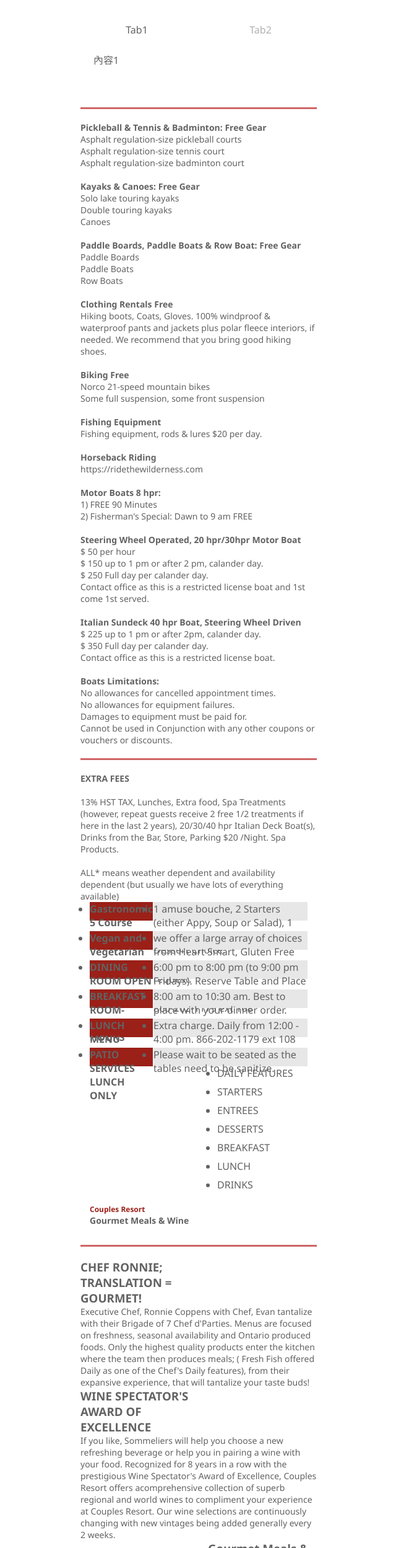
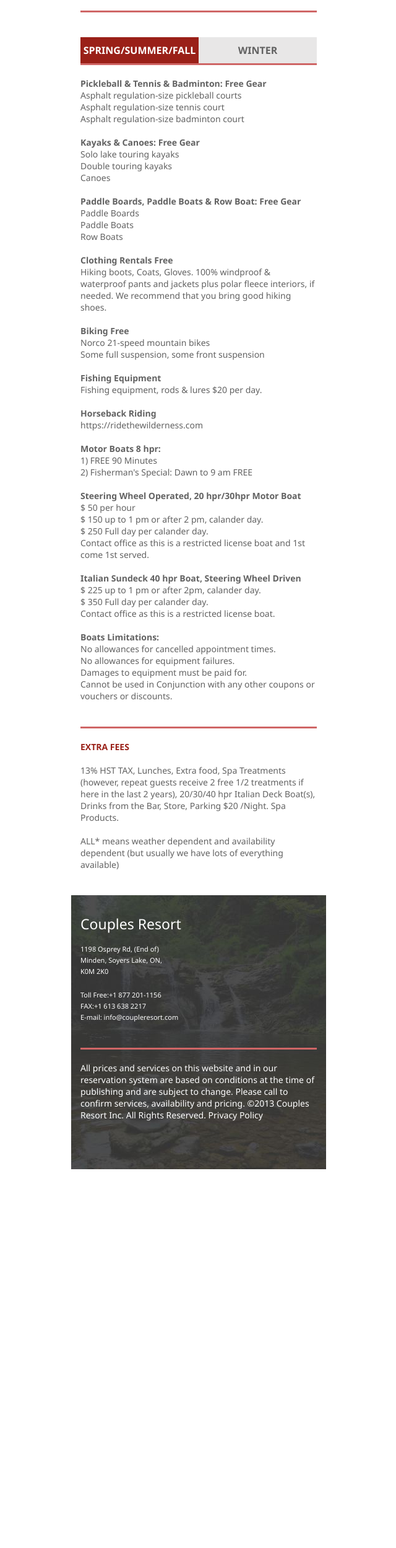
Before and after one commit to Owen-0724/2023_FIP, a plain HTML site: page packages.html in a window 1280 px wide. Shown: the part 2328-4825 px from the top of the page at 62% size, without its empty margins (319-959 px from the left). After the commit the page ends 4216 px from the top, so only its background shows below. Drawn offline with Linux system fonts and the light colour scheme.

Commit message:
update package page

```diff
--- a/css/package.css
+++ b/css/package.css
@@ -50,12 +50,18 @@ ol{
     height: 217px;
 }
 
+.line-separator-0{
+    margin-top: 0px;
+    border-top: solid 3px #CF6666;
+    padding-top: 0px;
+}
+
 /*--tab-*/
 
 .container {
     max-width: 400px;
-    margin: 30px auto;
-  }
+    margin: 20px auto;
+}
 
 
 .tab-list {
@@ -64,13 +70,18 @@ ol{
     list-style: none;
     display: flex;
     position: relative;
+    font-size: 16px;
+    font-weight: bold;
+    background-color: #E8E7E7;
+    color: #626262;
+
 }
 
 .tab-item {
     flex: 1;
     text-align: center;
     transition: .3s;
-    opacity: 0.5;
+    opacity: 1;
 }
 
 .tab-toggle {
@@ -84,6 +95,8 @@ ol{
 .tab-toggle:nth-child(1):checked ~ .tab-list .tab-item:nth-child(1),
 .tab-toggle:nth-child(2):checked ~ .tab-list .tab-item:nth-child(2) {
     opacity: 1;
+    background-color: #9a2018;
+    color: white;
 }
 
 .tab-toggle:nth-child(1):checked ~ .tab-container .tab-content:nth-child(1),
@@ -97,5 +110,13 @@ ol{
 }
 
 .tab-container {
-  padding: 15px 30px;
+  padding: 20px 0;
 }
+
+/*--tab hover--*/
+
+.tab-item:hover{
+    opacity: .6;
+    background-color: #9a2018;
+    color: white;
+}
--- a/packages.html
+++ b/packages.html
@@ -159,6 +159,15 @@
 
         </section>
 
+
+
+        <section id="equipment" class="grid-con">
+
+            <h2 class="hidden">equipment detail</h2>
+
+            <div class="col-span-full">
+                <div class="line-separator"></div>
+
                 <div class="container">
                     <div class="tab_box">
                       <input type="radio" class="tab-toggle" name="tab-toggle" id="tab1" checked>
@@ -166,31 +175,17 @@
 
                       <ul class="tab-list">
                         <li class="tab-item">
-                  <label class="tab-trigger" for="tab1">Tab1</label>
+                          <label class="tab-trigger" for="tab1">SPRING/SUMMER/FALL</label>
                         </li>
                         <li class="tab-item">
-                  <label class="tab-trigger" for="tab2">Tab2</label>
+                          <label class="tab-trigger" for="tab2">WINTER</label>
                         </li>
                       </ul>
 
+                      <div class="line-separator-0"></div>
+
                       <div class="tab-container">
                         <div class="tab-content">
-                    內容1
-                </div>
-                <div class="tab-content">
-                    內容2
-
-                </div>
-              </div>
-            </div>
-        </div>
-
-        <section id="equipment" class="grid-con">
-
-            <h2 class="hidden">equipment detail</h2>
-
-            <div class="col-span-full">
-                <div class="line-separator"></div>
                             <p>
                                 <span class="bold">Pickleball & Tennis & Badminton: Free Gear</span>
                                 <br>
@@ -279,9 +274,45 @@
                                 <br>
                                 Cannot be used in Conjunction with any other coupons or vouchers or discounts.
                             </p>
+                        </div>
+                        <div class="tab-content">
+                            <p>
+                                <span class="bold">Feed the Wildlife Birds: Free</span>
+                                <br>
+                                Famous Algonquin Park Birds will eat from your hands.
+                                <br>
+                                Daily Activity.
+                                <br>
+                                <br>
+                                <span class="bold">IceHiking Gear: Free</span>
+                                <br>
+                                Crampons and ski poles for walking trails from November to April if there is ice or snow on the Algonquin Park Trails.
+                                <br>
+                                <br>
+                                <span class="bold">Cross Country Ski Gear: Free</span>
+                                <br>
+                                <br>
+                                <span class="bold">Snowshoe Gear: Free</span>
+                                <br>
+                                <br>
+                                <span class="bold">Ice Skate Gear: Free</span>
+                                <br>
+                                <br>
+                                <span class="bold">Clothing: Free</span>
+                                <br>
+                                <br>
+                                Winter boots, Coats, Gloves. 100% windproof & waterproof pants and jackets plus polar fleece interiors, if needed.
+                            </p>
+
+                        </div>
+                      </div>
+                    </div>
+                </div>
+
+
                 <div class="line-separator"></div>
                 <p>
-                    <span class="bold">EXTRA FEES</span>
+                    <span class="bold cr-red">EXTRA FEES</span>
                     <br>
                     <br>
                     13% HST TAX, Lunches, Extra food, Spa Treatments (however, repeat guests receive 2 free 1/2 treatments if here in the last 2 years),  20/30/40 hpr Italian Deck Boat(s), Drinks from the Bar, Store, Parking $20 /Night. Spa Products.
@@ -292,80 +323,6 @@
             </div>
         </section>
 
-        <div class="col-span-full"></div>
-        <!--dining_menu-->
-
-        <section id="dining_menu" class="grid-con">
-
-            <h2 class="hidden">Dining menu</h2>
-
-            <ul class="col-start-1 col-span-1 bold grid-row">
-                <li class="row-1 box menu_1">Gastronomic 5
-                    Course Meal</li>
-                <li class="row-2 box menu_1">Vegan and
-                    Vegetarian dishes</li>
-                <li class="row-3 box menu_1">DINING ROOM OPEN</li>
-                <li class="row-4 box menu_1">BREAKFAST
-                    ROOM-SERVICE HOURS</li>
-                <li class="row-5 box menu_1">LUNCH MENU</li>
-                <li class="row-6 box menu_1">PATIO SERVICES
-                    LUNCH ONLY</li>
-            </ul>
-
-            <ul class="col-start-2 col-span-3 grid-row">
-                <li class="row-1 box2 menu_2">1 amuse bouche, 2 Starters (either Appy, Soup or Salad), 1 main Entree Choice and 1 Dessert Choice.</li>
-                <li class="row-2 box2 menu_2">we offer a large array of choices from Heart Smart, Gluten Free and Celiac Disease on your request.</li>
-                <li class="row-3 box2 menu_2">6:00 pm to 8:00 pm (to 9:00 pm Fridays).  Reserve Table and Place Order Between 12pm - 5pm.  866-202-1179 ext 108</li>
-                <li class="row-4 box2 menu_2">8:00 am to 10:30 am. Best to place with your dinner order. 866-202-1179 ext 102</li>
-                <li class="row-5 box2 menu_2">Extra charge. Daily from 12:00 - 4:00 pm.   866-202-1179 ext 108</li>
-                <li class="row-6 box2 menu_2">Please wait to be seated as the tables need to be sanitize.</li>
-            </ul>
-
-        </section>
-
-        <section id="menu_detail" class="grid-con">
-
-            <h2 class="hidden">Menu detail</h2>
-
-            <div id="dining_img3" class="col-start-1 col-span-2"></div>
-            <div id="dining_img3_side" class="col-start-2 col-span-1"></div>
-            <ul class="col-start-3 col-span-2 grid-row-dining">
-                <li>DAILY FEATURES</li>
-                <li>STARTERS</li>
-                <li>ENTREES</li>
-                <li>DESSERTS</li>
-                <li>BREAKFAST</li>
-                <li>LUNCH</li>
-                <li>DRINKS</li>
-            </ul>
-        </section>
-
-        <section id="meals_wine" class="grid-con">
-
-            <h2 class="hidden">Gourmet Meals & Wine</h2>
-
-            <div id="why-choose-us-heading-box" class="col-span-full">
-                <h2 class="hero-img-h3"><span>Couples Resort</span><br>Gourmet Meals & Wine</h2>
-            </div>
-
-        </section>
-        <div class="grid-con meals_wine_text">
-            <div class="col-span-full line-separator"></div>
-            <h3 class="col-start-1 col-span-2">CHEF RONNIE; TRANSLATION = GOURMET!</h3>
-            <p class="col-start-1 col-span-4">Executive Chef, Ronnie Coppens with Chef, Evan tantalize with their Brigade of 7 Chef d'Parties. Menus are focused on freshness, seasonal availability and Ontario produced foods. Only the highest quality products enter the kitchen where the team then produces meals; ( Fresh Fish offered Daily as one of the Chef's Daily features), from their expansive experience, that will tantalize your taste buds!</p>
-            <h3 class="col-start-1 col-span-2">WINE SPECTATOR'S AWARD OF EXCELLENCE</h3>
-            <p class="col-start-1 col-span-4">If you like, Sommeliers will help you choose a new refreshing
-                beverage or help you in pairing a wine with your food.
-                Recognized for 8 years in a row with the prestigious Wine
-                Spectator's Award of Excellence, Couples Resort offers
-                acomprehensive collection of superb regional and world wines to
-                compliment your experience at Couples Resort.  Our wine selections
-                are continuously changing with new vintages being added generally
-                every 2 weeks.</p>
-        </div>
-        <div id="dining_img4" class="grid-con">
-            <h3 id="dining_img4_text" class="col-start-3 col-span-2">Gourmet Meals & Wine</h3>
-        </div>
 
         <footer id="footer-hero" class="grid-con">
                 <section id="footer-contact-info" class="col-span-full">
```
Lines whose indentation alone changed are shown as unchanged.
